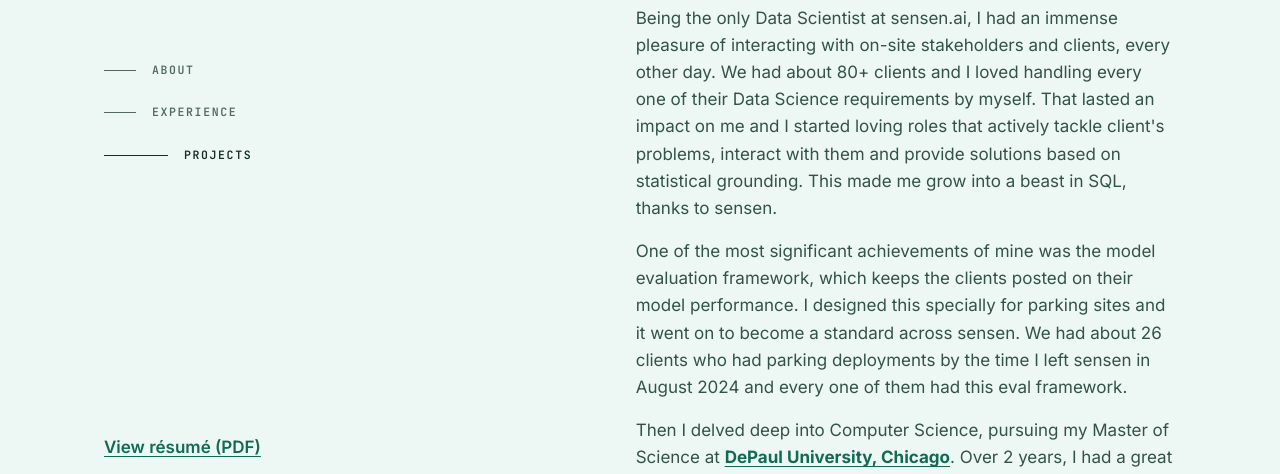
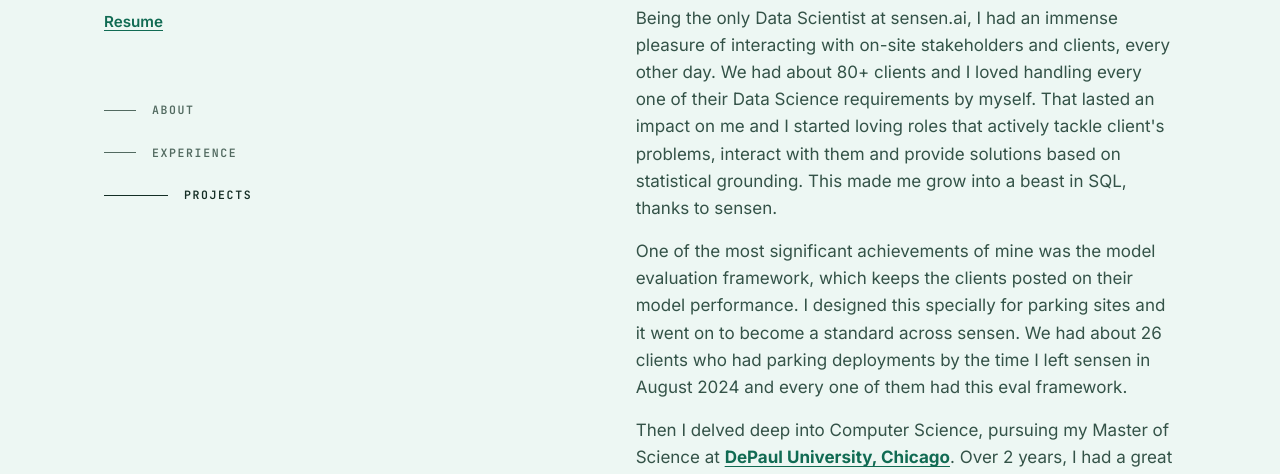
Before and after one commit to kalyan-venk/kalyan-venk.github.io, a plain HTML site: page index.html in a window 1280 px wide. Shown: the part 205-679 px from the top of the page. Drawn offline with Linux system fonts and the light colour scheme.

Commit message:
Match resume headline and place text link under tagline

```diff
--- a/assets/home.css
+++ b/assets/home.css
@@ -61,7 +61,8 @@ a { color: var(--head); text-decoration: none; }
 .nav a:focus-visible .ind { width: 64px; background: var(--head); }
 
 .rail-foot { margin-top: 48px; }
-.public-resume { display: inline-block; margin-bottom: 16px; color: var(--accent); font-weight: 600; text-decoration: underline; text-underline-offset: .15em; }
+.public-resume { display: inline-block; margin-top: 10px; padding: 3px 0; color: var(--accent); font-size: .95rem; font-weight: 600; text-decoration: underline; text-underline-offset: .2em; }
+.public-resume:hover { color: var(--head); }
 .socials { display: flex; gap: 18px; }
 .socials a { color: var(--text-dim); display: inline-flex; }
 .socials a:hover { color: var(--head); transform: translateY(-2px); transition: 0.15s; }
--- a/index.html
+++ b/index.html
@@ -24,7 +24,7 @@
 <link rel="preconnect" href="https://fonts.googleapis.com">
 <link rel="preconnect" href="https://fonts.gstatic.com" crossorigin>
 <link href="https://fonts.googleapis.com/css2?family=Inter:wght@400;500;600;700;800&family=JetBrains+Mono:wght@400;500;600&display=swap" rel="stylesheet">
-<link rel="stylesheet" href="assets/home.css?v=15">
+<link rel="stylesheet" href="assets/home.css?v=16">
 <link rel="stylesheet" href="/assets/theme.css?v=4">
 <script>
   try {
@@ -45,6 +45,7 @@
     <div>
       <h1><a href="/">Kalyan Venkatesh</a></h1>
       <h2>Data &middot; Operations</h2>
+      <a class="public-resume" href="/resume.pdf">Resume</a>
       <nav class="nav">
         <a href="#about" data-sec="about"><span class="ind"></span>About</a>
         <a href="#experience" data-sec="experience"><span class="ind"></span>Experience</a>
@@ -52,7 +53,6 @@
       </nav>
     </div>
     <div class="rail-foot">
-      <a class="public-resume" href="/resume.pdf">View résumé (PDF)</a>
       <div class="socials">
         <a href="https://github.com/kalyan-venk" target="_blank" rel="noopener" aria-label="GitHub"><svg viewBox="0 0 24 24" fill="currentColor"><path d="M12 2C6.48 2 2 6.58 2 12.25c0 4.53 2.87 8.37 6.84 9.73.5.09.68-.22.68-.49 0-.24-.01-.87-.01-1.71-2.78.62-3.37-1.37-3.37-1.37-.45-1.18-1.11-1.49-1.11-1.49-.91-.64.07-.62.07-.62 1 .07 1.53 1.06 1.53 1.06.89 1.56 2.34 1.11 2.91.85.09-.66.35-1.11.63-1.37-2.22-.26-4.56-1.14-4.56-5.05 0-1.12.39-2.03 1.03-2.74-.1-.26-.45-1.3.1-2.71 0 0 .84-.28 2.75 1.05a9.3 9.3 0 0 1 2.5-.34c.85 0 1.71.12 2.5.34 1.91-1.33 2.75-1.05 2.75-1.05.55 1.41.2 2.45.1 2.71.64.71 1.03 1.62 1.03 2.74 0 3.92-2.34 4.78-4.57 5.04.36.32.68.94.68 1.9 0 1.37-.01 2.48-.01 2.81 0 .27.18.59.69.49A10.02 10.02 0 0 0 22 12.25C22 6.58 17.52 2 12 2z"/></svg></a>
         <a href="https://linkedin.com/in/kalyan-venk" target="_blank" rel="noopener" aria-label="LinkedIn"><svg viewBox="0 0 24 24" fill="currentColor"><path d="M4.98 3.5a2.5 2.5 0 1 1 0 5 2.5 2.5 0 0 1 0-5zM3 9h4v12H3zM9 9h3.8v1.7h.05c.53-.95 1.83-1.95 3.77-1.95 4.03 0 4.78 2.5 4.78 5.75V21h-4v-5.3c0-1.26-.02-2.9-1.77-2.9-1.77 0-2.04 1.38-2.04 2.8V21H9z"/></svg></a>
```
Also changed, not shown: 1 other file.
